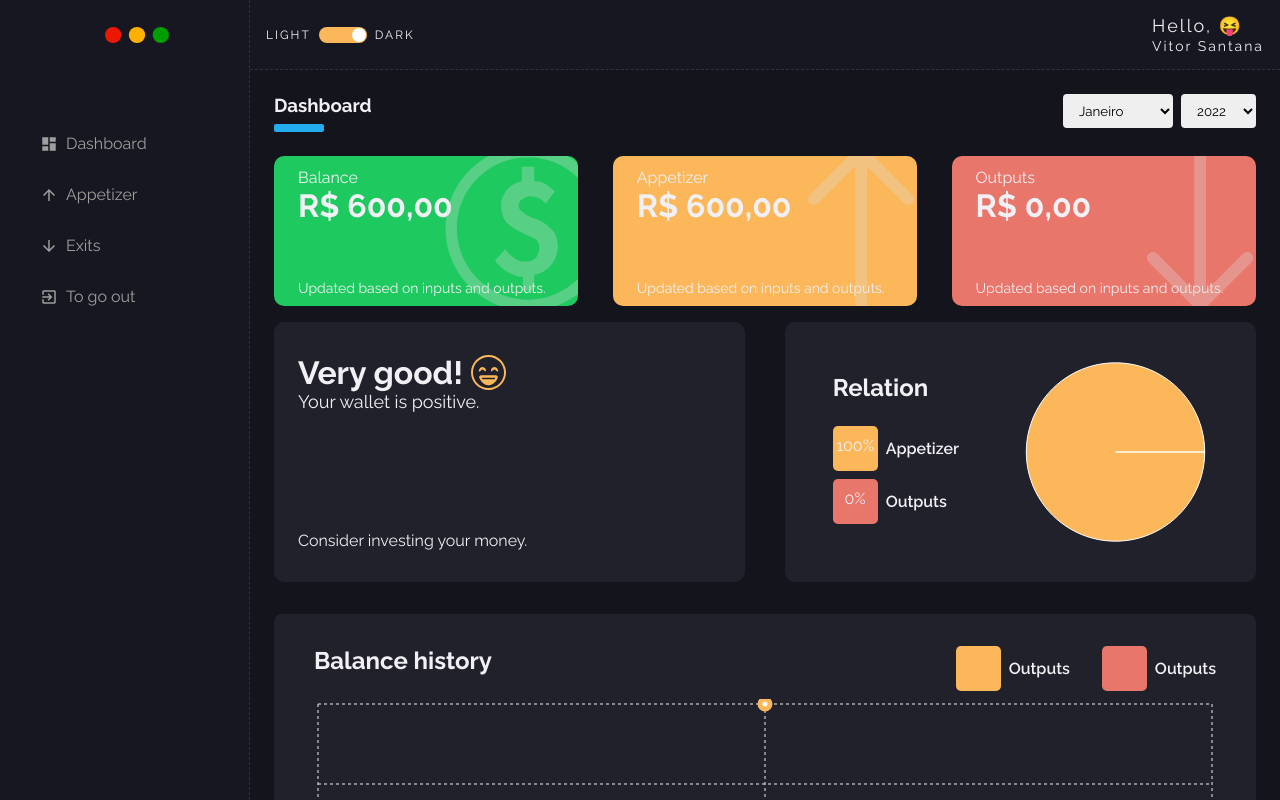
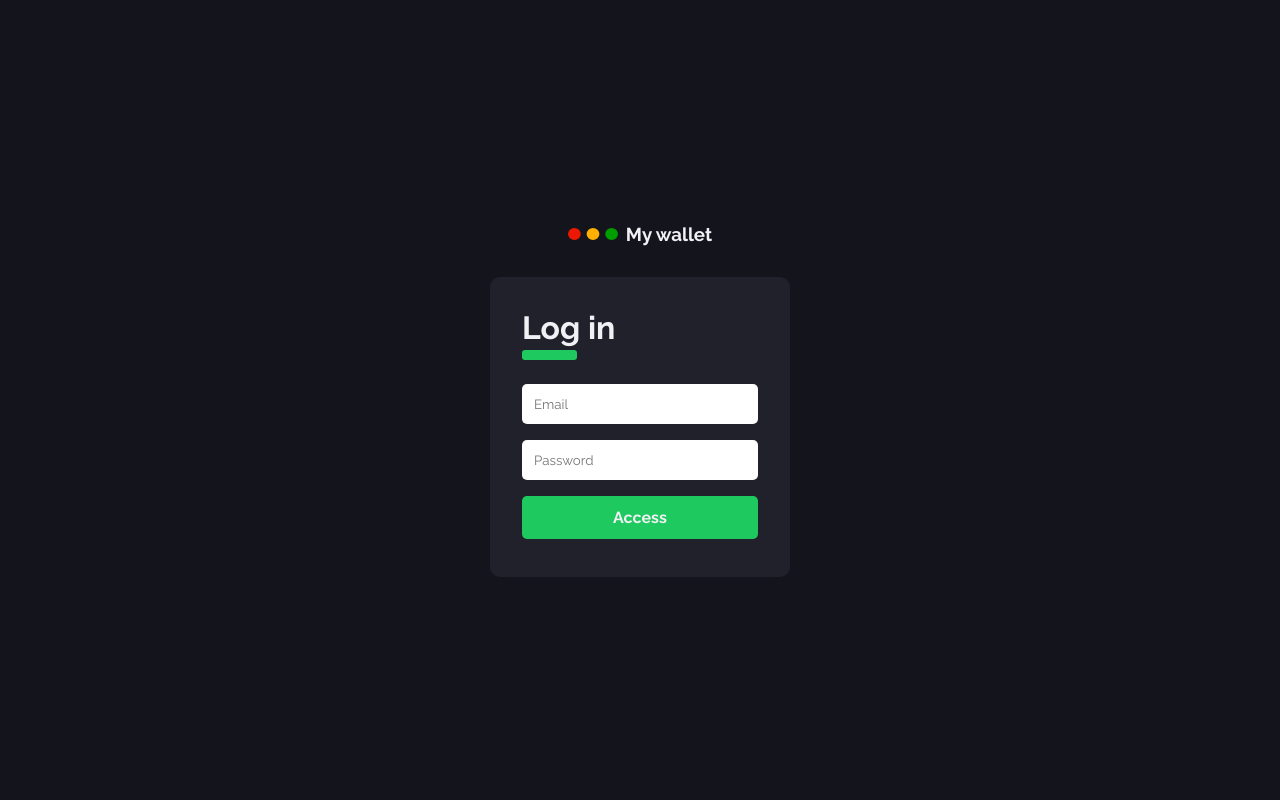
Before and after one commit to vitorSantanaDev/my-wallet-react, a React (Create React App) app: page / in a window 1280 px wide. Built offline with nearby package versions, Linux system fonts and the light colour scheme.

Commit message:
🚚 Doing a check to redeem a route from the "logged" value

```diff
--- a/src/routes/index.tsx
+++ b/src/routes/index.tsx
@@ -1,12 +1,13 @@
 import React from "react";
 import { BrowserRouter } from "react-router-dom";
+import { useAuth } from "../hooks/auth";
 import AppRoutes from "./app.routes";
+import AuthRoutes from "./auth.routes";
 
 const Routes: React.FC = () => {
+  const { logged } = useAuth();
   return (
-    <BrowserRouter>
-      <AppRoutes />
-    </BrowserRouter>
+    <BrowserRouter>{logged ? <AppRoutes /> : <AuthRoutes />}</BrowserRouter>
   );
 };
 
```
